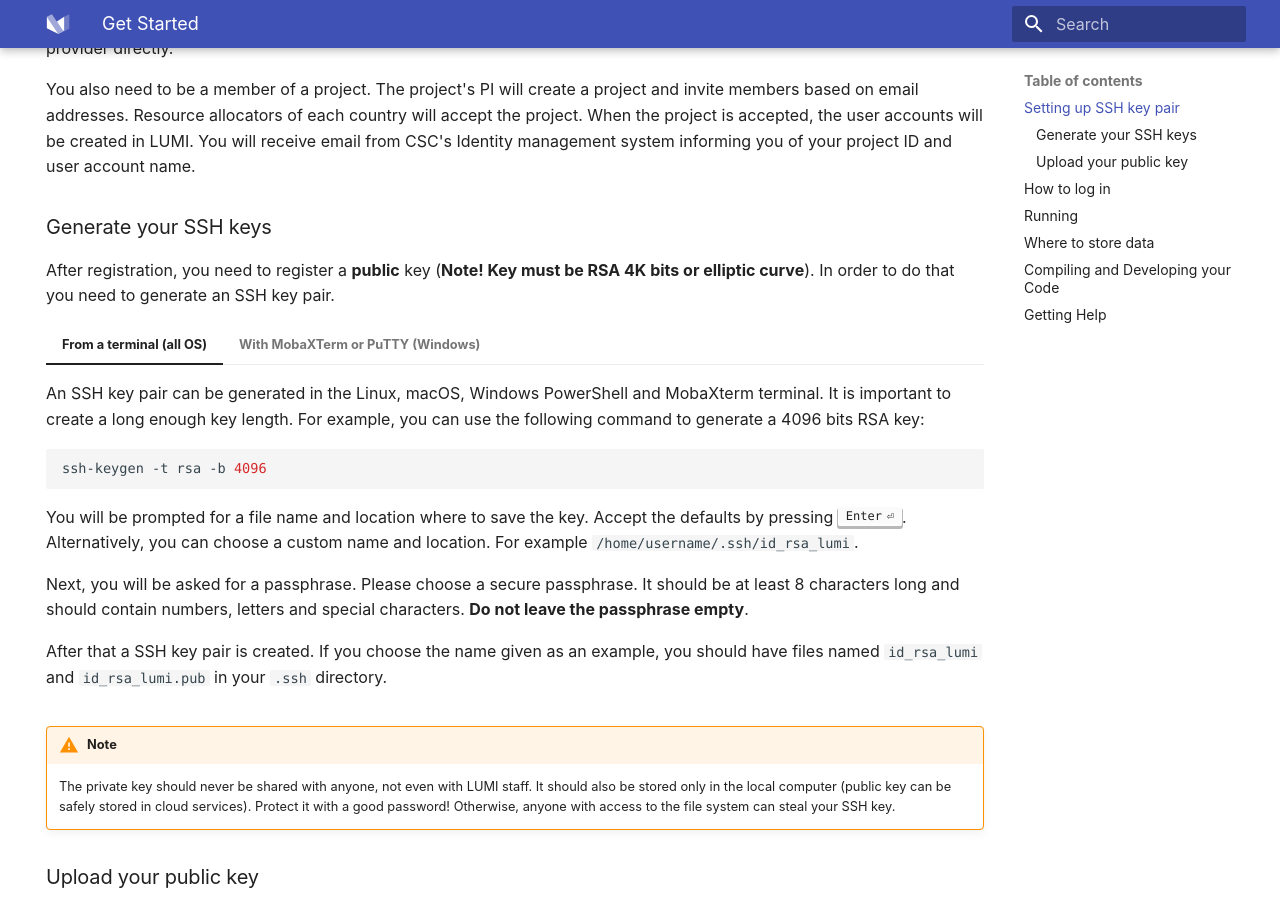
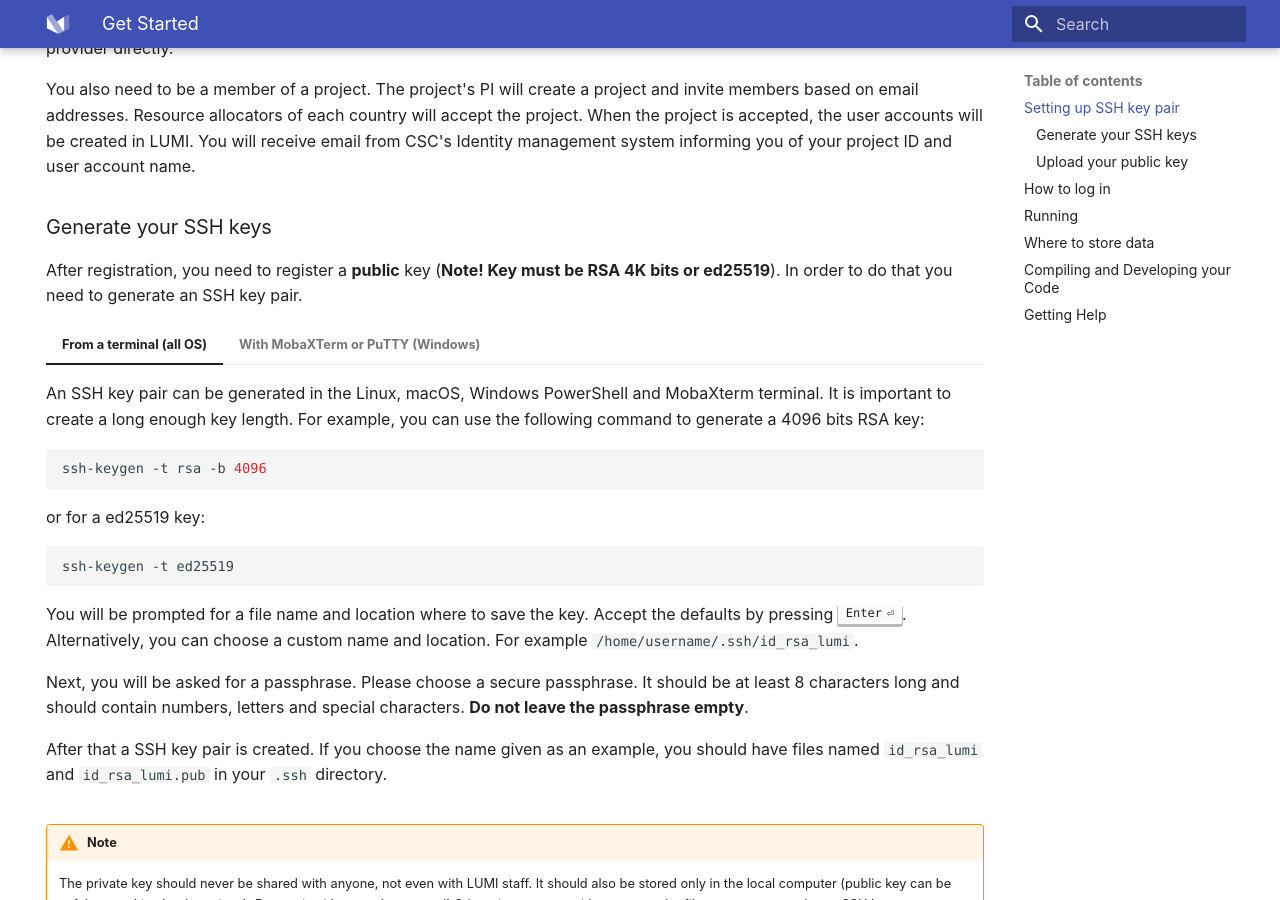
Before and after one commit to Lumi-supercomputer/lumi-userguide, an MkDocs documentation site: the page built from docs/firststeps/getstarted.md, in a window 1280 px wide and 900 px high, scrolled down 1240 px. Built offline with MkDocs 1.6.1 and Material for MkDocs 9.7.7, drawn with Linux system fonts in a browser that asks for light colours.

Commit message:
elliptic curve to ed25519

````diff
--- a/docs/firststeps/getstarted.md
+++ b/docs/firststeps/getstarted.md
@@ -52,7 +52,7 @@ informing you of your project ID and user account name.
 ### Generate your SSH keys
 
 After registration, you need to register a **public** key (**Note! Key must be RSA
-4K bits or elliptic curve**). In order to do that
+4K bits or ed25519**). In order to do that
 you need to generate an SSH key pair.
 
 === "From a terminal (all OS)"
@@ -63,6 +63,12 @@ you need to generate an SSH key pair.
 
     ```bash
     ssh-keygen -t rsa -b 4096
+    ```
+
+    or for a ed25519 key:
+
+    ```bash
+    ssh-keygen -t ed25519
     ```
 
     You will be prompted for a file name and location where to save the
````
